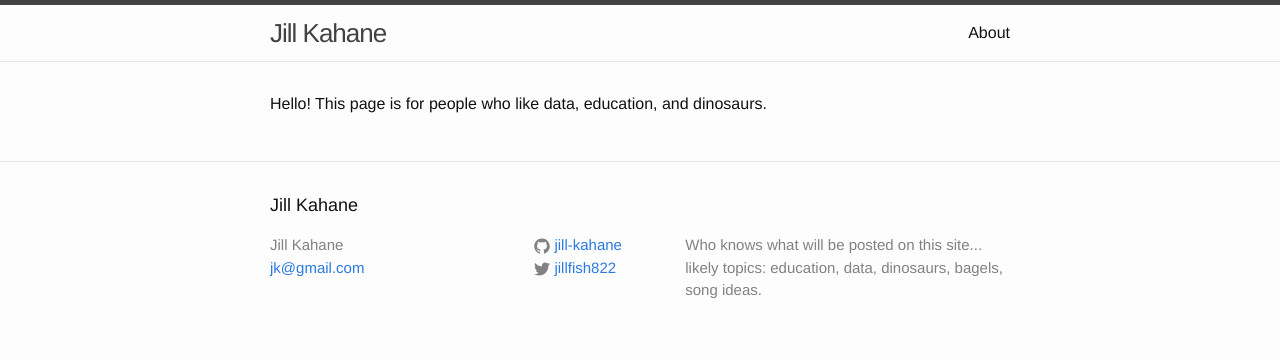
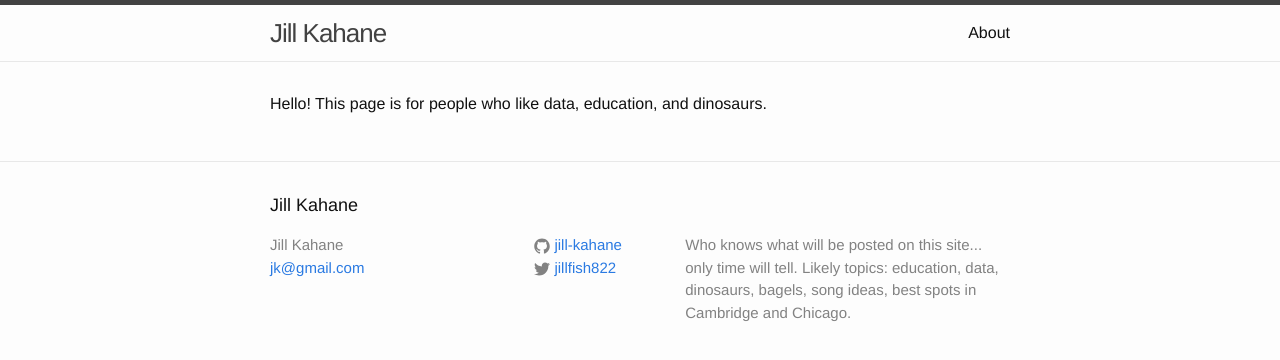
Before and after one commit to jill-kahane/jill-kahane.github.io, a Jekyll site: the page built from index.html, in a window 1280 px wide. Shown: the top 360 px of the page. Built offline with Jekyll 4.4.1, drawn with Linux system fonts in a browser that asks for light colours.

Commit message:
Update _config.yml

```diff
--- a/_config.yml
+++ b/_config.yml
@@ -9,8 +9,8 @@
 title: Jill Kahane
 email: jk@gmail.com
 description: > # this means to ignore newlines until "baseurl:"
-  Who knows what will be posted on this site... likely topics: education,
-  data, dinosaurs, bagels, song ideas.
+  Who knows what will be posted on this site... only time will tell. Likely topics: education,
+  data, dinosaurs, bagels, song ideas, best spots in Cambridge and Chicago.
 baseurl: "" # the subpath of your site, e.g. /blog
 url: "http://yourdomain.com" # the base hostname & protocol for your site
 twitter_username: jillfish822
```
